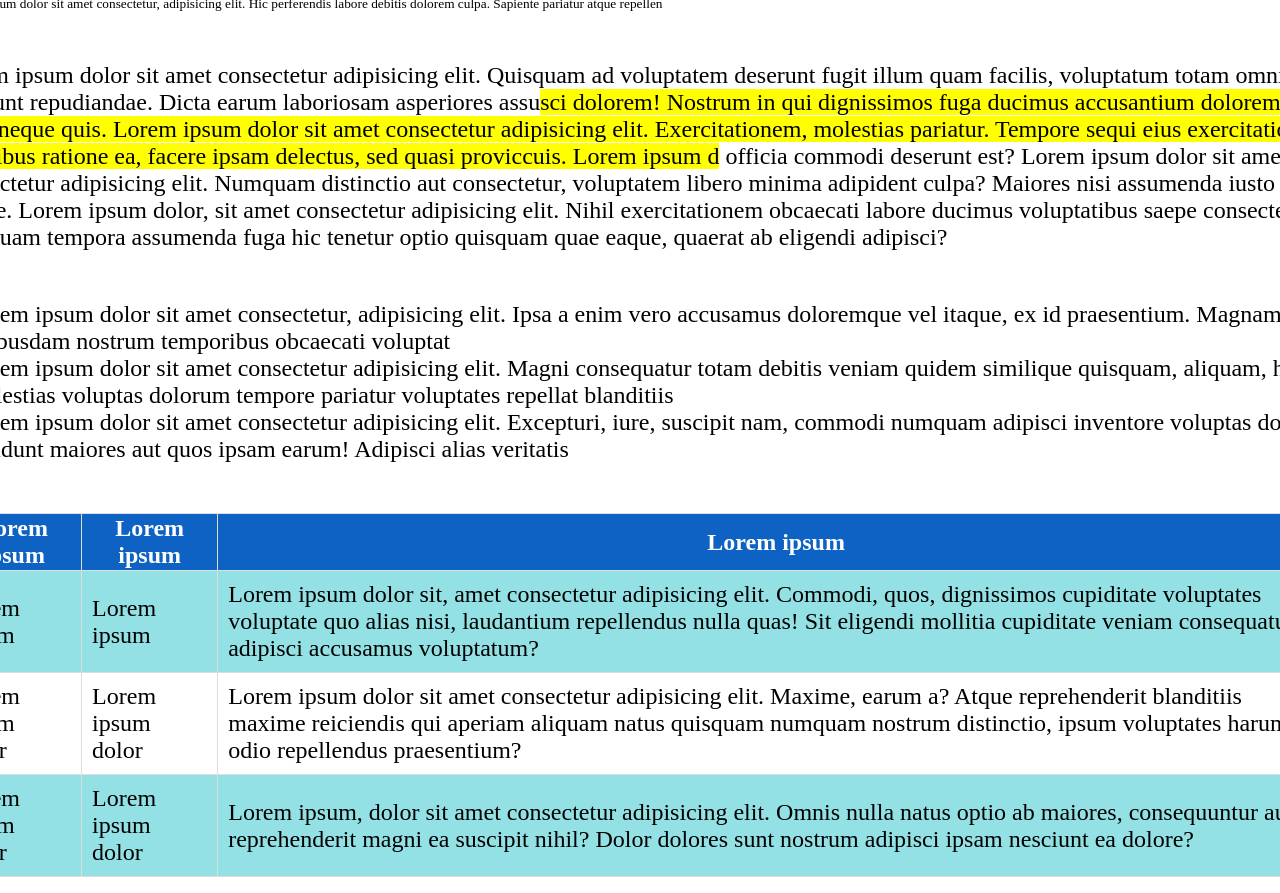
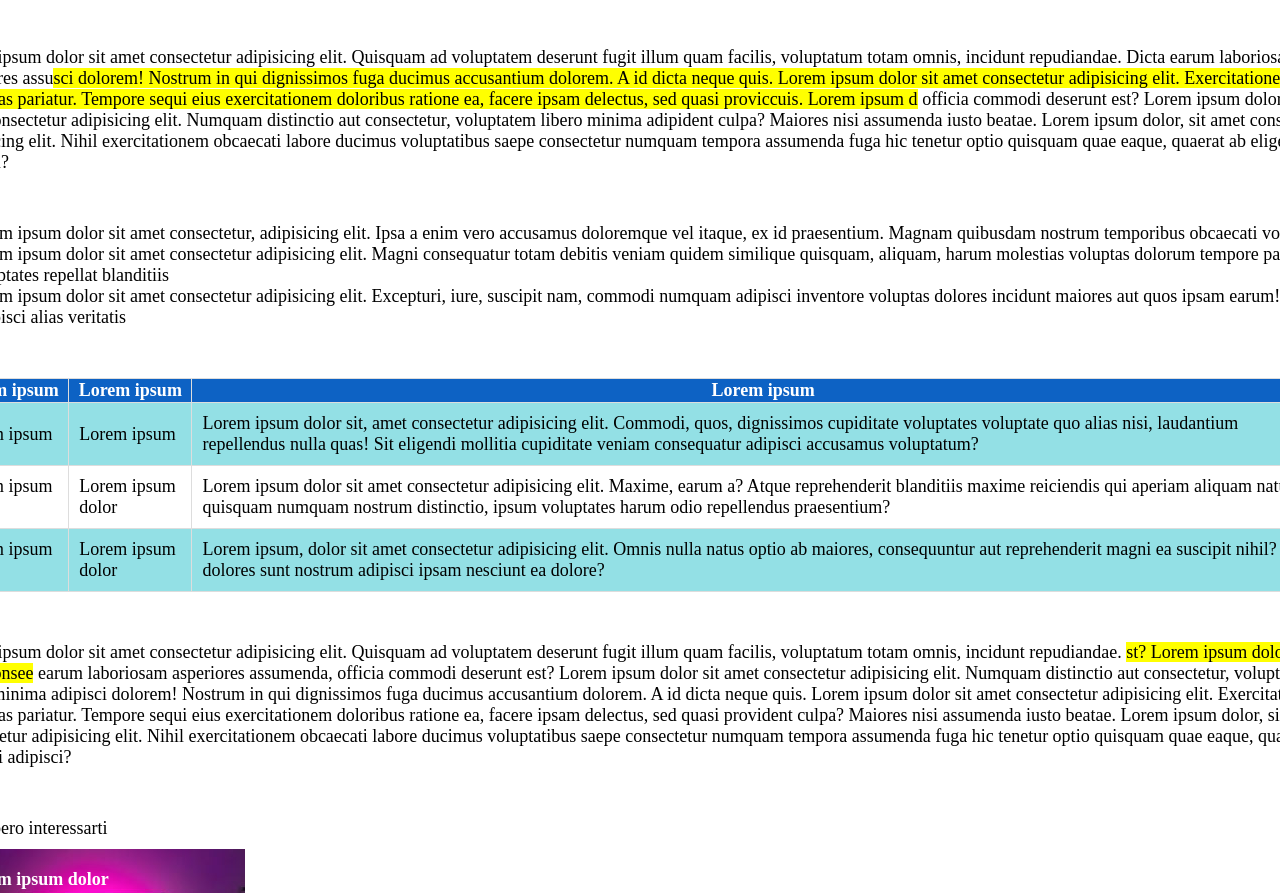
Before and after one commit to lumilio/html-css-booleaner, a plain HTML site: page index.html in a window 1280 px wide. Shown: the part 918-1811 px from the top of the page. Drawn offline with Linux system fonts and the light colour scheme.

Commit message:
Update cascading-style-sheets.css

```diff
--- a/css/cascading-style-sheets.css
+++ b/css/cascading-style-sheets.css
@@ -25,7 +25,7 @@ h1{
     width: 1390px;
     height: auto;
     position: absolute;
-    margin-top: 85px;
+    margin-top: 70px;
 }
 
 .banner{
@@ -109,5 +109,5 @@ b{
 }
 
 p , li , th , td {
-    font-size: x-large;
+    font-size: large;
 }
```
